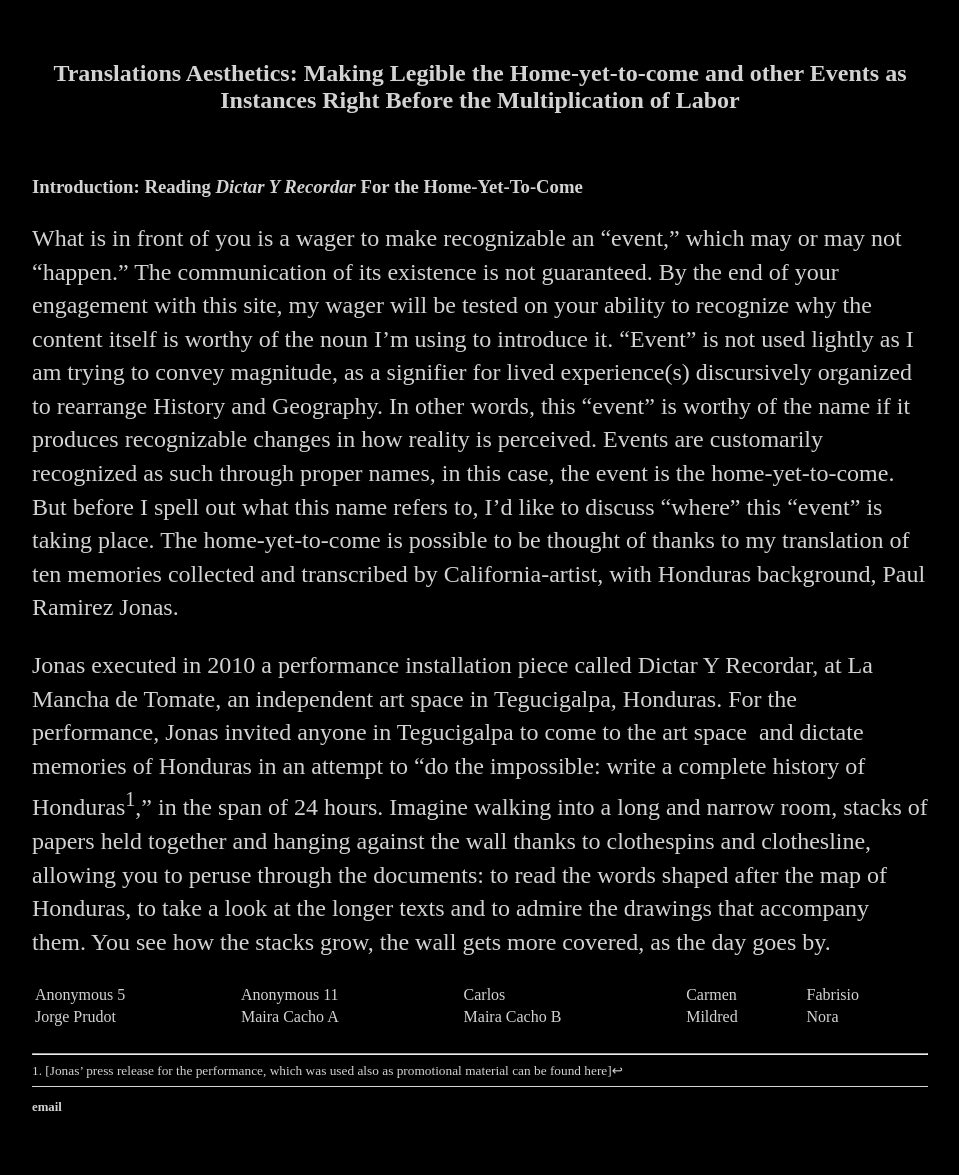
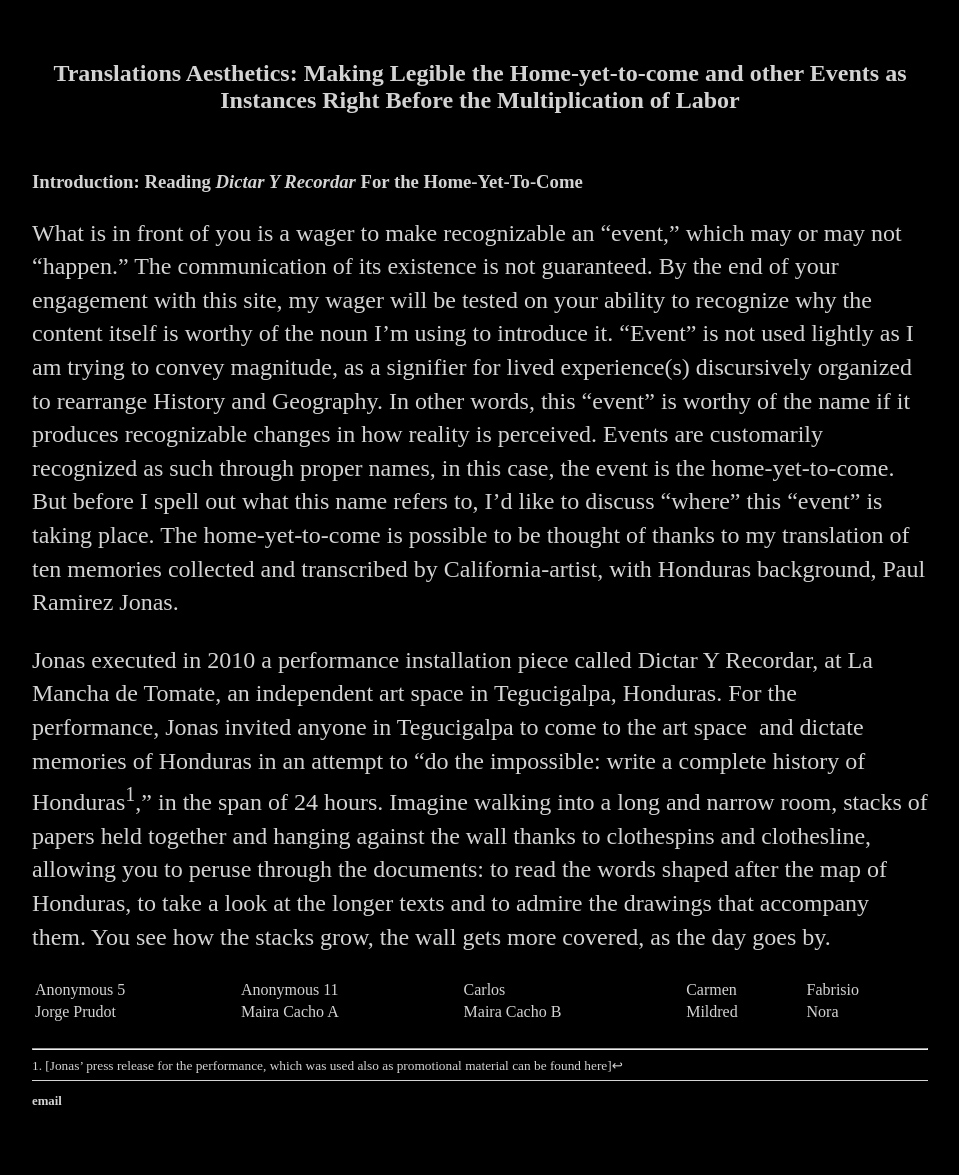
Before and after one commit to josdchavez/josdchavez.github.io, a Jekyll site: the page built from translationaesthetics/index.html, in a window 1280 px wide. Shown: the whole page, without its empty margins (160-1119 px from the left). Built offline with Jekyll 4.4.1, drawn with Linux system fonts in a browser that asks for light colours.

Commit message:
Update index.html

```diff
--- a/translationaesthetics/index.html
+++ b/translationaesthetics/index.html
@@ -5,7 +5,7 @@ title: Translations Aesthetics
 
 <div align="center"> <h2>Translations Aesthetics: Making Legible the Home-yet-to-come and other Events as Instances Right Before the Multiplication of Labor</h2></div>
 <br>
-<p align="left"><h3>Introduction: Reading <i>Dictar Y Recordar</i> For the Home-Yet-To-Come</h3></p>
+<h3>Introduction: Reading <i>Dictar Y Recordar</i> For the Home-Yet-To-Come</h3>
 <p>What is in front of you is a wager to make recognizable an “event,” which may or may not “happen.” The communication of its existence is not guaranteed. By the end of your engagement with this site, my wager will be tested on your ability to recognize why the content itself is worthy of the noun I’m using to introduce it. “Event” is not used lightly as I am trying to convey magnitude, as a signifier for lived experience(s) discursively organized to rearrange History and Geography. In other words, this “event” is worthy of the name if it produces recognizable changes in how reality is perceived. Events are customarily recognized as such through proper names, in this case, the event is the home-yet-to-come. But before I spell out what this name refers to, I’d like to discuss “where” this “event” is taking place. The home-yet-to-come is possible to be thought of thanks to my translation of ten memories collected and transcribed by California-artist, with Honduras background, Paul Ramirez Jonas.</p>
 <p>Jonas executed in 2010 a performance installation piece called Dictar Y Recordar, at La Mancha de Tomate, an independent art space in Tegucigalpa, Honduras. For the performance, Jonas invited anyone in Tegucigalpa to come to the art space  and dictate memories of Honduras in an attempt to “do the impossible: write a complete history of Honduras<sup><a href="#fn1" id="ref1">1</a></sup>,” in the span of 24 hours. Imagine walking into a long and narrow room, stacks of papers held together and hanging against the wall thanks to clothespins and clothesline, allowing you to peruse through the documents: to read the words shaped after the map of Honduras, to take a look at the longer texts and to admire the drawings that accompany them. You see how the stacks grow, the wall gets more covered, as the day goes by. </p>
 <table style="width:100%">
```
